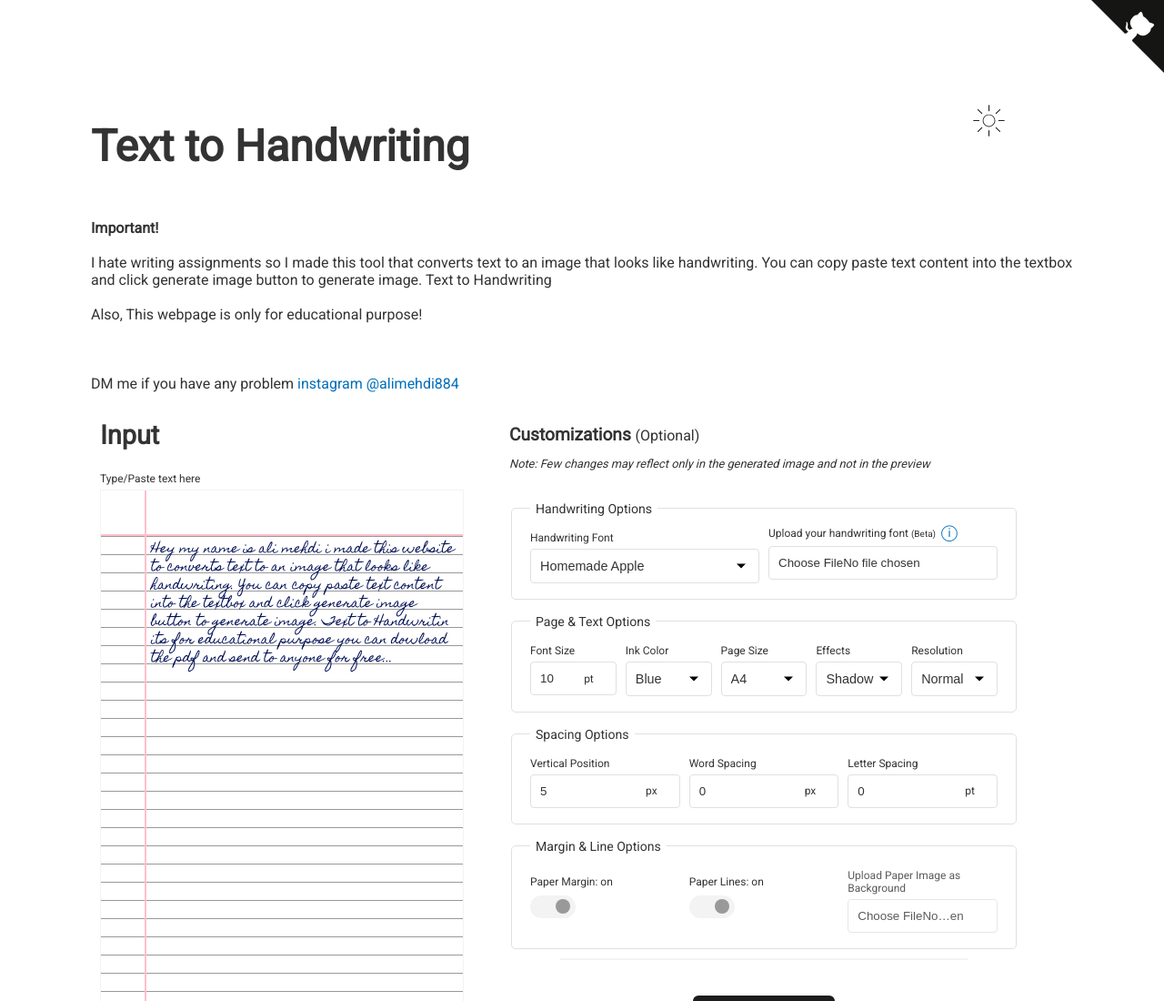
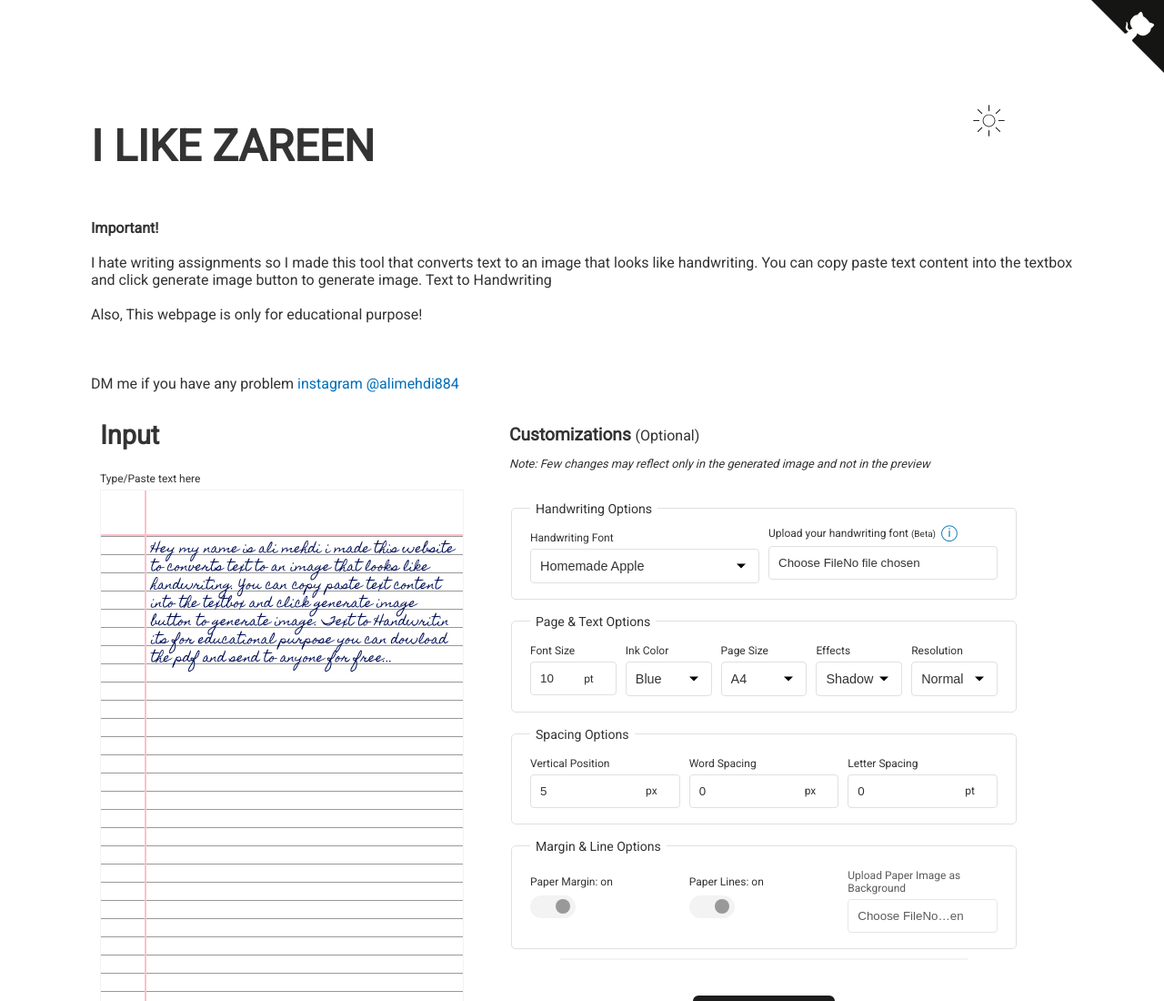
Before and after one commit to alimehdi884/alimehdi884.github.io, a website with bundled scripts: page index.html in a window 1280 px wide. Shown: the top 1100 px of the page at 91% size. Built offline with nearby package versions, Linux system fonts and the light colour scheme; no server answers; a web font is replaced by a local one.

Commit message:
Update index.html

```diff
--- a/index.html
+++ b/index.html
@@ -117,7 +117,7 @@
             src="images/moon.svg"
         /></span>
       </button>
-      <h1>Text to Handwriting</h1>
+      <h1>I LIKE ZAREEN </h1>
       <section id="donations" style="font-size: 1rem; padding: 20px 0px;">
         <div class="display-flex responsive-flex">
           <div class="flex-1">
```
